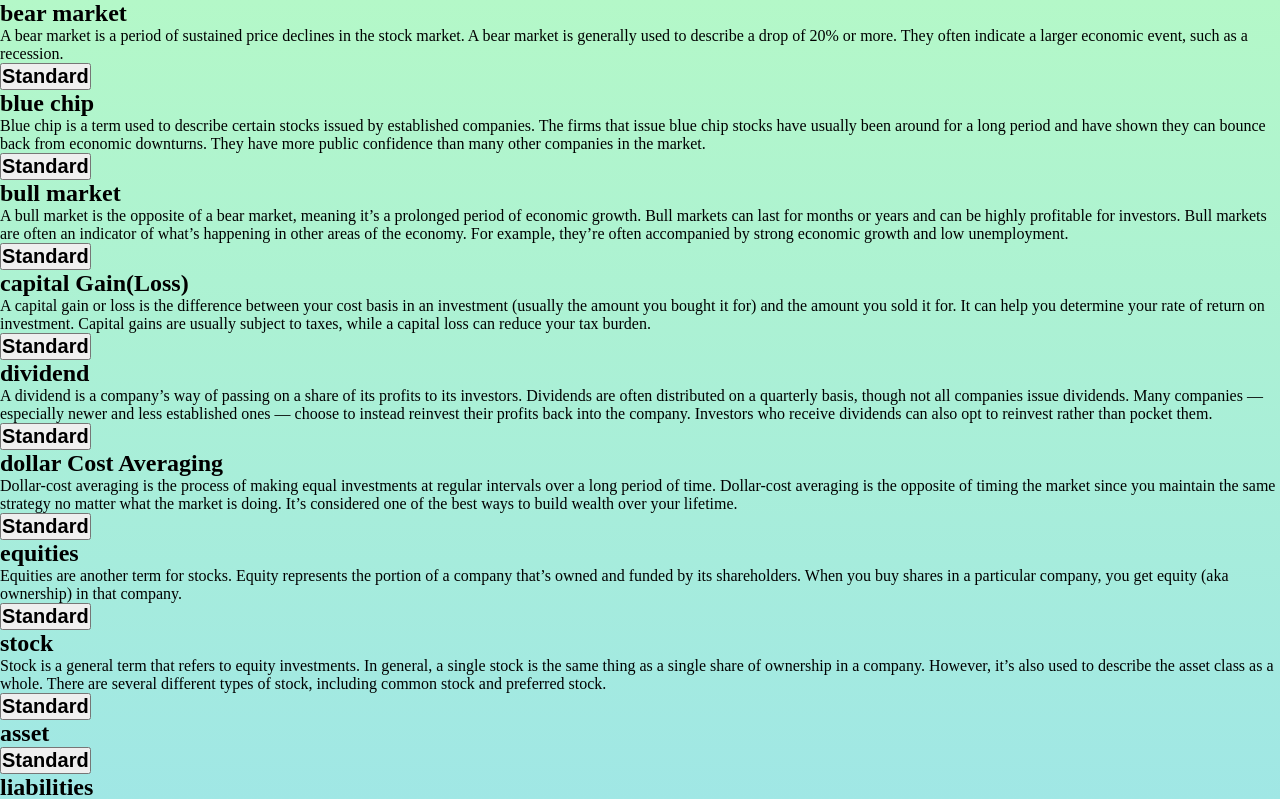
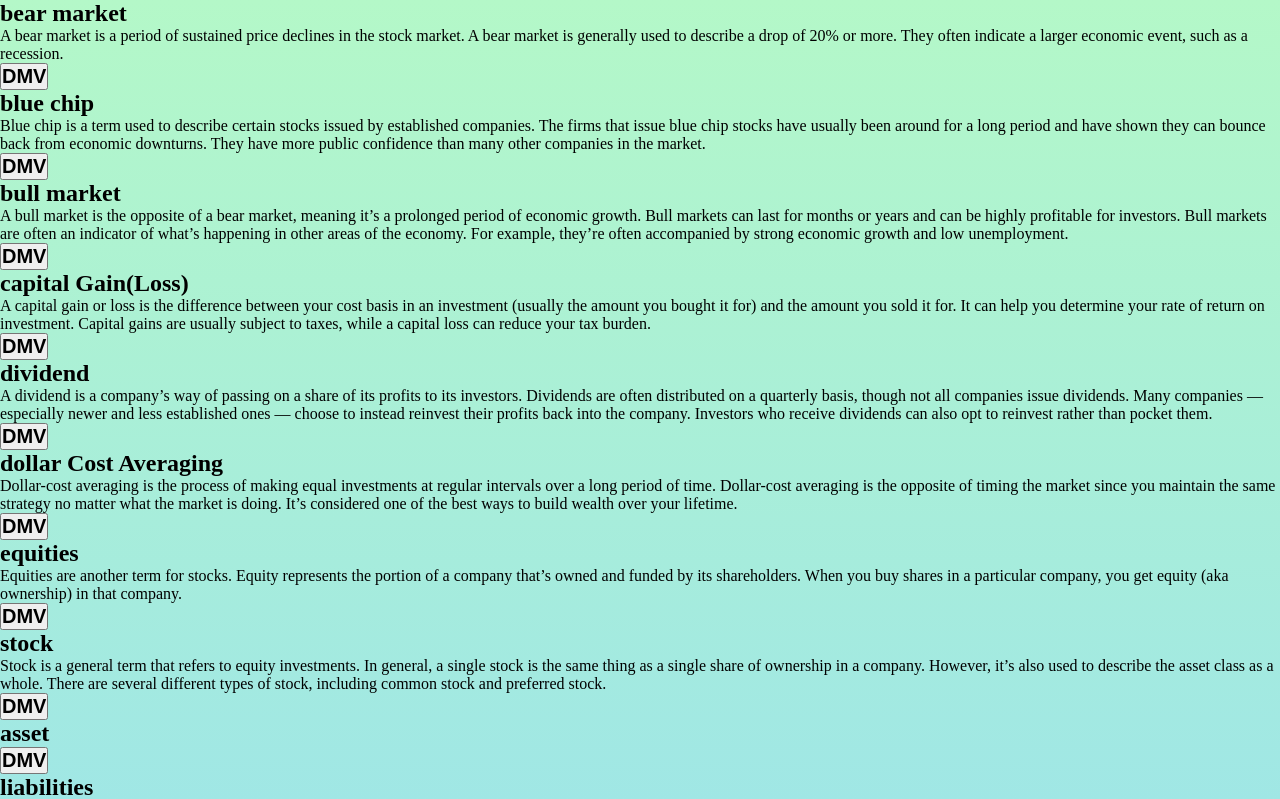
Before and after one commit to dopoku12/translator, a React (Create React App) app: page / in a window 1280 px wide. Shown: the top 799 px of the page. Built offline with nearby package versions, Linux system fonts and the light colour scheme.

Commit message:
switched

```diff
--- a/src/Display.js
+++ b/src/Display.js
@@ -21,8 +21,9 @@ const Display = ({ dmvDef, convertFun }) => {
                                 <h2>
                                     {
                                         i.statues ?
-                                            i.standard :
                                             i.dmv
+                                            :
+                                            i.standard
                                     }
                                 </h2>
                             </button>
```
